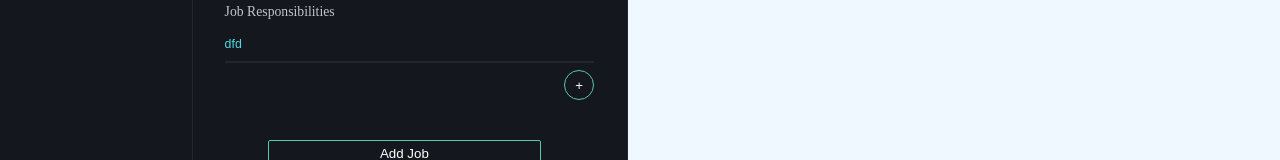
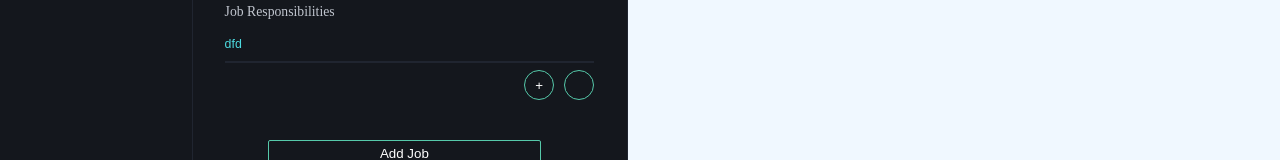
Before and after one commit to AminuMado/cv-creator, a React app: page / in a window 1280 px wide. Shown: the part 531-691 px from the top of the page. Built offline with nearby package versions, Linux system fonts and the light colour scheme; the HTML template or start-up script is replaced by a standard one.

Commit message:
added the handleDeleteJobResponsibilities to the ExperienceItem custom component as a prop and was then passed  to the button custom component

```diff
--- a/src/components/CvForm/ExperienceItem.js
+++ b/src/components/CvForm/ExperienceItem.js
@@ -4,7 +4,13 @@ import Input from '../Input/Input';
 import Task from '../Task/Task';
 
 function ExperienceItem(props) {
-  const { item, handleChange, id, handleAddJobResponsibilities } = props;
+  const {
+    item,
+    handleChange,
+    id,
+    handleAddJobResponsibilities,
+    handleDeleteJobResponsibilities,
+  } = props;
   const tasks = item.jobResponsibilities.map((task, index) => {
     return (
       <Task
@@ -65,6 +71,11 @@ function ExperienceItem(props) {
             handleClick={handleAddJobResponsibilities}
             classification="Add"
           />
+          <Button
+            name=""
+            id={id}
+            handleClick={handleDeleteJobResponsibilities}
+          />
         </div>
       </div>
     </section>
```
